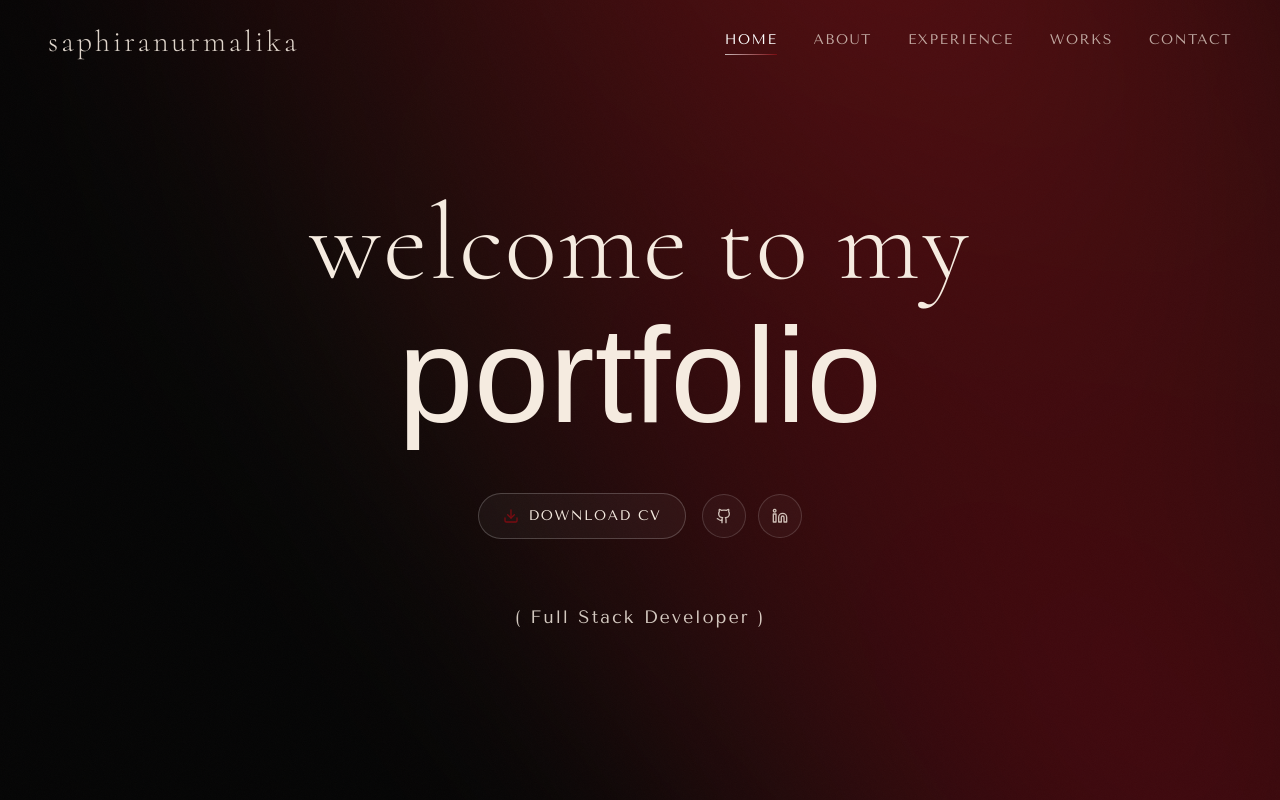
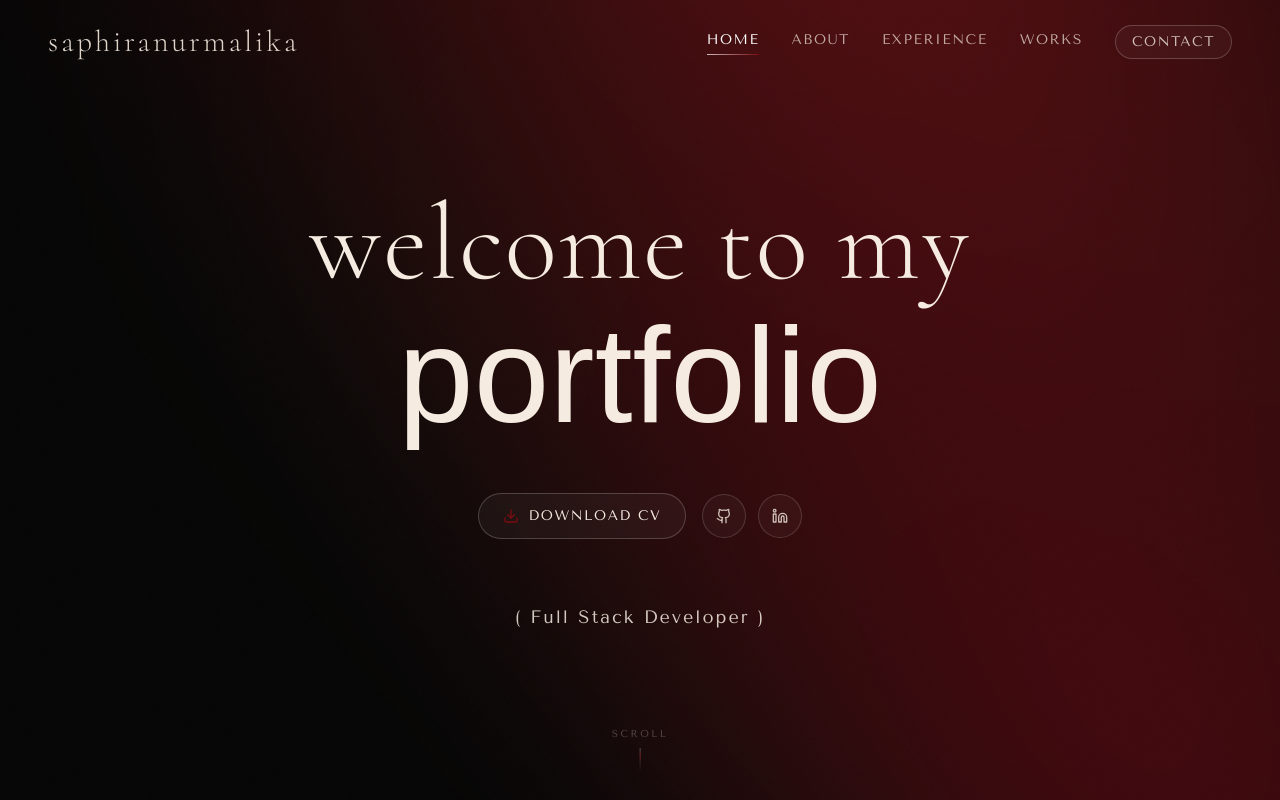
Before and after one commit to sphiranmlika/portfolio, a Next.js app: page / in a window 1280 px wide. Shown: the top 800 px of the page. Built offline with nearby package versions, Linux system fonts and the light colour scheme; a web font is replaced by a local one.

Commit message:
feat(home): add scroll indicator, pill CTA for contact, and update github url

```diff
--- a/components/layout/Navbar.tsx
+++ b/components/layout/Navbar.tsx
@@ -54,8 +54,7 @@ export function Navbar() {
 
   return (
     <header
-      className={`fixed top-0 left-0 right-0 z-50 transition-all duration-300 ${
-        scrolled
+      className={`fixed top-0 left-0 right-0 z-50 transition-all duration-300 ${scrolled
         ? "bg-[#050505]/85 backdrop-blur-md border-b border-white/[0.08] py-4"
         : "bg-transparent py-6"
         }`}
@@ -74,10 +73,29 @@ export function Navbar() {
 
         {/* Desktop Navigation Links */}
         <nav className="hidden md:flex items-center gap-8 lg:gap-10">
-          <ul className="flex items-center gap-7 lg:gap-9 text-sm font-sans tracking-[1.5px] uppercase">
+          <ul className="flex items-center gap-6 lg:gap-8 text-xs sm:text-sm font-sans tracking-[1.5px] uppercase">
             {navItems.map((item) => {
               const targetId = item.href.replace("/#", "");
               const isActive = pathname === "/" && activeSection === targetId;
+              const isContact = targetId === "contact";
+
+              if (isContact) {
+                return (
+                  <li key={item.label}>
+                    <Link
+                      href={item.href}
+                      onClick={(e) => handleNavClick(e, item.href)}
+                      className={`inline-flex items-center px-4 py-1.5 rounded-full border transition-all duration-300 ${
+                        isActive
+                          ? "border-white bg-white/10 text-white font-medium shadow-sm"
+                          : "border-white/20 bg-white/[0.03] text-[#f5ebe0]/80 hover:text-white hover:border-white/50 hover:bg-white/[0.08]"
+                      }`}
+                    >
+                      {item.label}
+                    </Link>
+                  </li>
+                );
+              }
 
               return (
                 <li
@@ -87,8 +105,7 @@ export function Navbar() {
                   <Link
                     href={item.href}
                     onClick={(e) => handleNavClick(e, item.href)}
-                    className={`transition-colors duration-300 py-1 ${
-                      isActive
+                    className={`transition-colors duration-300 py-1 ${isActive
                       ? "text-[#ffffff] font-medium"
                       : "text-[#f5ebe0]/70 hover:text-[#ffffff]"
                       }`}
@@ -110,18 +127,15 @@ export function Navbar() {
           aria-expanded={mobileMenuOpen}
         >
           <span
-            className={`w-6 h-[1.5px] bg-[#f5ebe0] transition-all duration-300 ${
-              mobileMenuOpen ? "rotate-45 translate-y-[7.5px]" : ""
+            className={`w-6 h-[1.5px] bg-[#f5ebe0] transition-all duration-300 ${mobileMenuOpen ? "rotate-45 translate-y-[7.5px]" : ""
               }`}
           />
           <span
-            className={`w-6 h-[1.5px] bg-[#f5ebe0] transition-opacity duration-300 ${
-              mobileMenuOpen ? "opacity-0" : "opacity-100"
+            className={`w-6 h-[1.5px] bg-[#f5ebe0] transition-opacity duration-300 ${mobileMenuOpen ? "opacity-0" : "opacity-100"
               }`}
           />
           <span
-            className={`w-6 h-[1.5px] bg-[#f5ebe0] transition-all duration-300 ${
-              mobileMenuOpen ? "-rotate-45 -translate-y-[7.5px]" : ""
+            className={`w-6 h-[1.5px] bg-[#f5ebe0] transition-all duration-300 ${mobileMenuOpen ? "-rotate-45 -translate-y-[7.5px]" : ""
               }`}
           />
         </button>
@@ -140,8 +154,7 @@ export function Navbar() {
                   <Link
                     href={item.href}
                     onClick={(e) => handleNavClick(e, item.href)}
-                    className={`block py-1 transition-colors ${
-                      isActive
+                    className={`block py-1 transition-colors ${isActive
                       ? "text-[#ffffff] font-medium pl-2 border-l border-[#7a0c12]"
                       : "text-[#f5ebe0]/70 hover:text-[#ffffff]"
                       }`}
--- a/components/sections/Hero.tsx
+++ b/components/sections/Hero.tsx
@@ -116,6 +116,32 @@ export function Hero() {
           </AnimatePresence>
         </motion.div>
       </div>
+
+      {/* Subtle Editorial Scroll Down Indicator */}
+      <motion.a
+        href="#about"
+        onClick={(e) => {
+          e.preventDefault();
+          const el = document.getElementById("about");
+          if (el) el.scrollIntoView({ behavior: "smooth" });
+        }}
+        initial={{ opacity: 0 }}
+        animate={{ opacity: 1 }}
+        transition={{ delay: 0.9, duration: 1 }}
+        className="absolute bottom-5 sm:bottom-7 left-1/2 -translate-x-1/2 flex flex-col items-center gap-1.5 text-[#f5ebe0]/40 hover:text-[#f5ebe0] transition-colors cursor-pointer group select-none z-10"
+        aria-label="Scroll ke section About"
+      >
+        <span className="text-[9px] sm:text-[10px] uppercase font-sans tracking-[2.5px] opacity-70 group-hover:opacity-100 transition-opacity">
+          scroll
+        </span>
+        <div className="w-[1px] h-6 bg-gradient-to-b from-[#f5ebe0]/30 to-transparent group-hover:from-[#f5ebe0]/70 transition-colors relative overflow-hidden">
+          <motion.div
+            animate={{ y: [0, 24, 0] }}
+            transition={{ duration: 2.2, repeat: Infinity, ease: "easeInOut" }}
+            className="w-full h-2 bg-[#7a0c12]"
+          />
+        </div>
+      </motion.a>
     </section>
   );
 }
--- a/data/personal.ts
+++ b/data/personal.ts
@@ -36,7 +36,7 @@ export const personalInfo: PersonalInfo = {
   location: "Parepare, Sulawesi Selatan, Indonesia",
   status: "Terbuka untuk Peluang Kerja & Kolaborasi",
   socials: {
-    github: "https://github.com",
+    github: "https://github.com/sphiranmlika",
     linkedin: "https://linkedin.com",
     email: "mailto:saphiranurmalika@gmail.com",
   },
```
Lines whose indentation alone changed are shown as unchanged.
